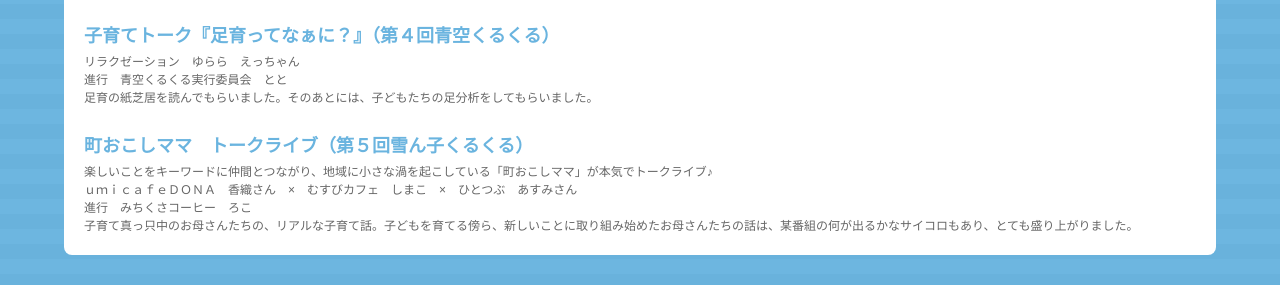
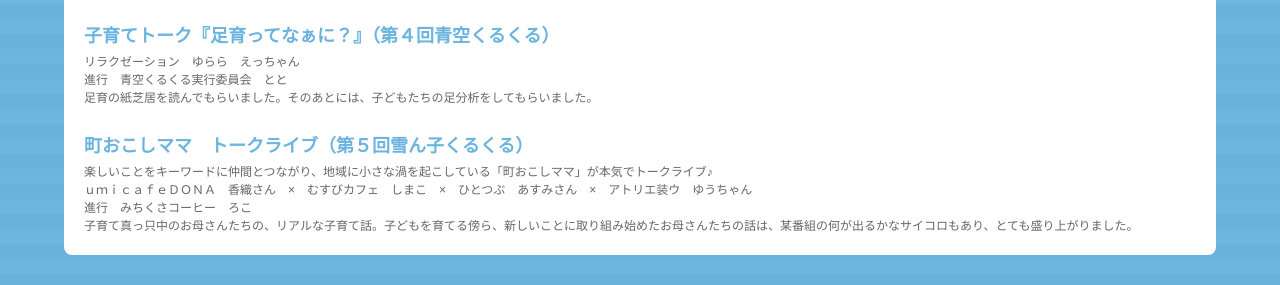
Before and after one commit to aokuru/aozorakurukuru, a plain HTML site: page shops.html in a window 1280 px wide. Shown: the part 4661-4946 px from the top of the page. Drawn offline with Linux system fonts and the light colour scheme.

Commit message:
no message

```diff
--- a/shops.html
+++ b/shops.html
@@ -235,7 +235,7 @@ TEL /0257-35-2573<br>
 </li>
 <li><p>町おこしママ　トークライブ（第５回雪ん子くるくる）</p>
 楽しいことをキーワードに仲間とつながり、地域に小さな渦を起こしている「町おこしママ」が本気でトークライブ♪<br>
-ｕｍｉｃａｆｅＤＯＮＡ　香織さん　×　むすびカフェ　しまこ　×　ひとつぶ　あすみさん<br>
+ｕｍｉｃａｆｅＤＯＮＡ　香織さん　×　むすびカフェ　しまこ　×　ひとつぶ　あすみさん　×　アトリエ装ウ　ゆうちゃん<br>
 進行　みちくさコーヒー　ろこ<br>
 子育て真っ只中のお母さんたちの、リアルな子育て話。子どもを育てる傍ら、新しいことに取り組み始めたお母さんたちの話は、某番組の何が出るかなサイコロもあり、とても盛り上がりました。
 </li>
```
